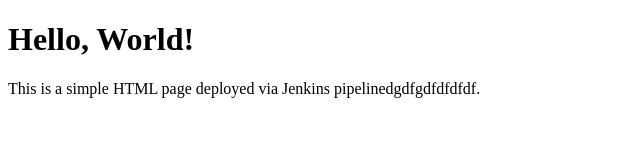
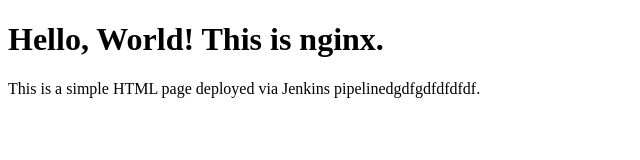
Before and after one commit to Hooria13/demo, a plain HTML site: page index.html in a window 1280 px wide. Shown: the whole page, without its empty margins (0-640 px from the left). Drawn offline with Linux system fonts and the light colour scheme.

Commit message:
Update index.html

```diff
--- a/index.html
+++ b/index.html
@@ -5,7 +5,7 @@
     <title>Hello, World!</title>
 </head>
 <body>
-    <h1>Hello, World!</h1>
+    <h1>Hello, World! This is nginx.</h1>
     <p>This is a simple HTML page deployed via Jenkins pipelinedgdfgdfdfdfdf.</p>
 </body>
 </html>
```
